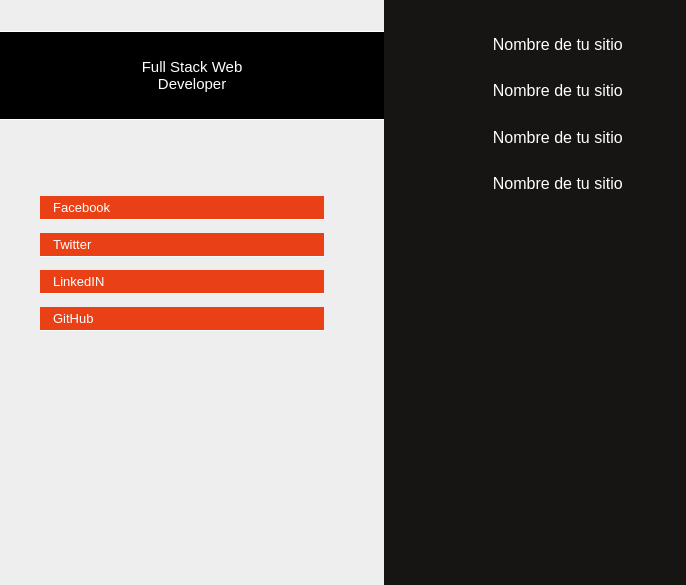
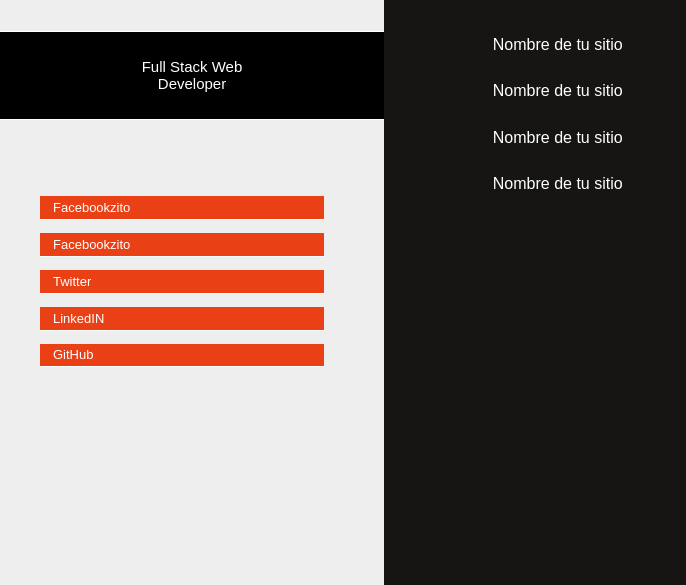
Before and after one commit to cristianrc/testgdp, a plain HTML site: page index.html in a window 1280 px wide. Shown: the part 215-800 px from the top of the page, without its empty margins (0-686 px from the left). Drawn offline with Linux system fonts and the light colour scheme.

Commit message:
mejora xD

```diff
--- a/index.html
+++ b/index.html
@@ -48,7 +48,8 @@
       <li>
         <a href="http://facebook.com" target="_blank">
           <!-- 3º Commit - Redes Sociales -->
-          <p>Facebook</p>
+          <p>Facebookzito</p>
+          <p>Facebookzito</p>
         </a>
       </li>
       <li>
```
